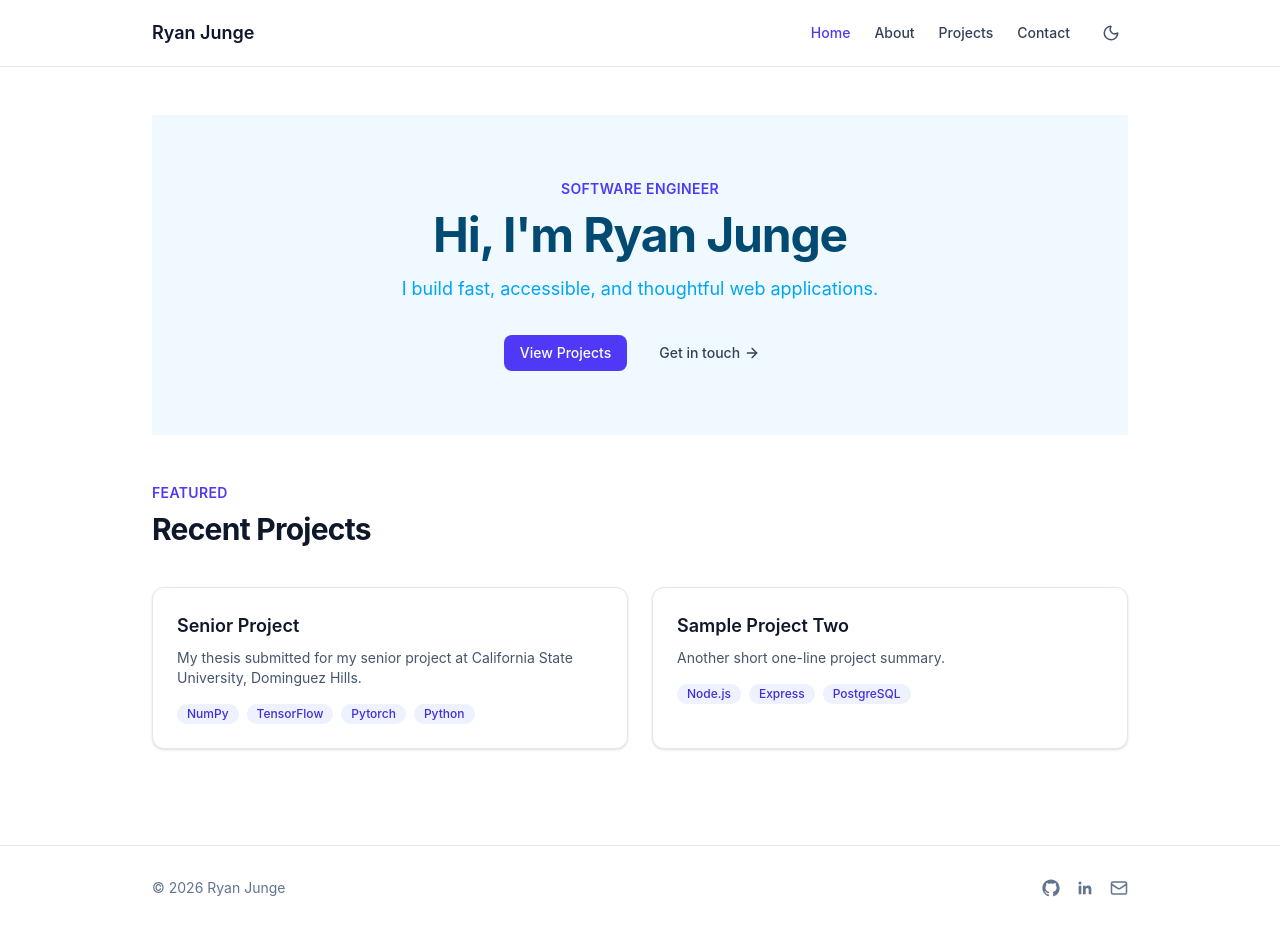
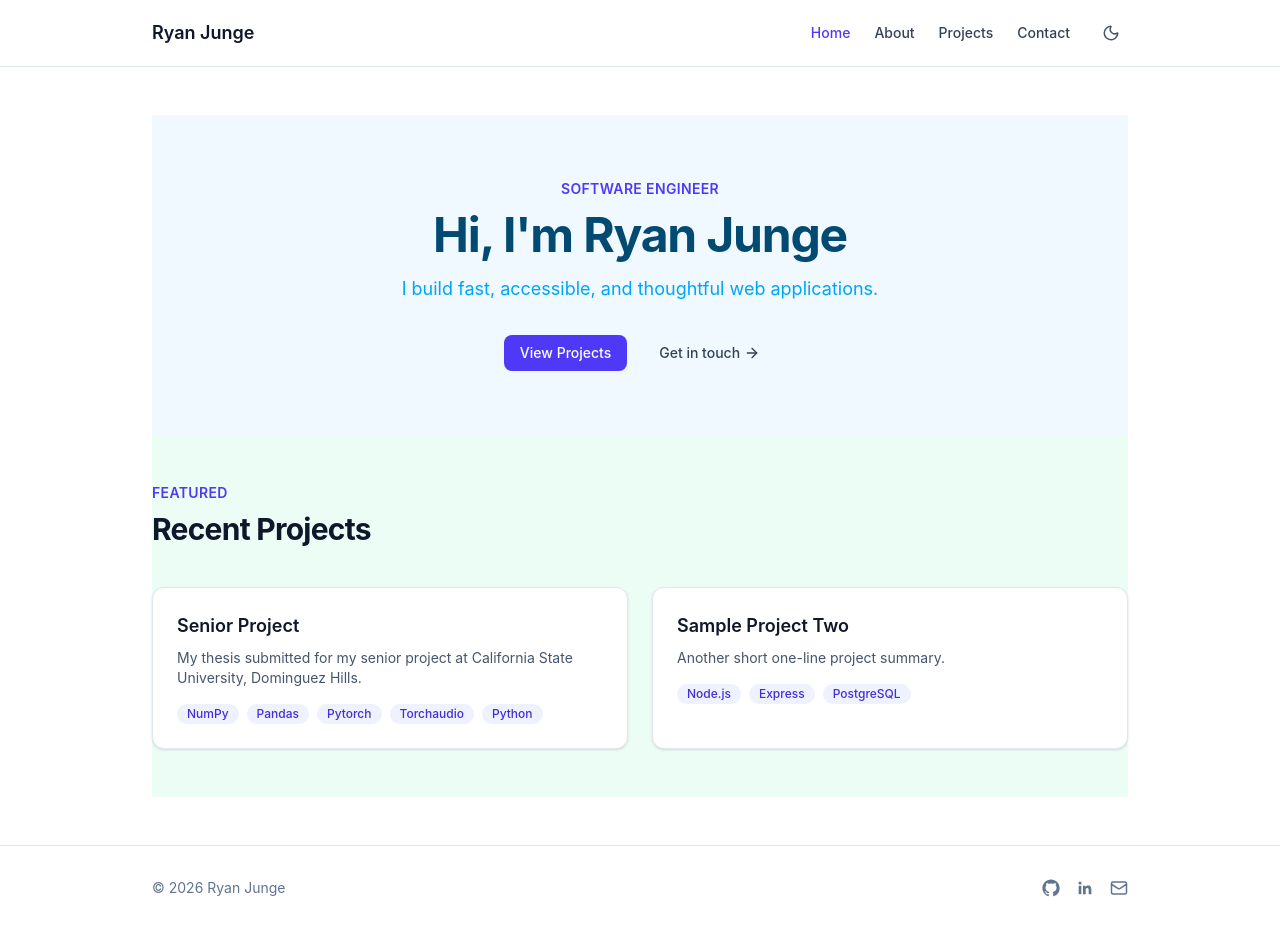
Before and after one commit to Ryguy1995/ryanjunge.dev, a React (Vite) app: page / in a window 1280 px wide. Built offline with nearby package versions, Linux system fonts and the light colour scheme.

Commit message:
Updated Home.tsx and projects.ts
updated styling for home
updated tech stack in project

```diff
--- a/src/data/projects.ts
+++ b/src/data/projects.ts
@@ -16,7 +16,7 @@ export const projects: Project[] = [
     description: 'My thesis submitted for my senior project at California State University, Dominguez Hills.',
     longDescription:
       'This project is a demonstration of a ground-up approach to designing and imlementing a "Deep Learning" model to solve a specific problem. This demonstration is within the scope of audio recognition applied to the automotive diagnostic domain.',
-    tech: ['NumPy', 'TensorFlow', 'Pytorch', 'Python',],
+    tech: ['NumPy', 'Pandas', 'Pytorch', 'Torchaudio', 'Python',],
     liveUrl: 'https://github.com/Ryguy1995/SeniorProjectSpring2024/blob/0d1af7209e04f928c0cebe7e1f081227b8b0d9b1/Final_doc.pdf',
     repoUrl: 'https://github.com/Ryguy1995/SeniorProjectSpring2024',
     featured: true,
--- a/src/pages/Home.tsx
+++ b/src/pages/Home.tsx
@@ -12,7 +12,7 @@ export function Home() {
   const featured = projects.filter((p) => p.featured)
 
   return (
-    <div>
+    <div className = "bg-emerald-50 dark:bg-gray-500">
       <motion.section
         initial={{ opacity: 0, y: 12 }}
         animate={{ opacity: 1, y: 0 }}
@@ -41,7 +41,7 @@ export function Home() {
         </div>
       </motion.section>
 
-      <section className="py-12 dark:text-slate-900">
+      <section className="py-12">
         <SectionHeading eyebrow="Featured" title="Recent Projects" />
         <div className="grid gap-6 sm:grid-cols-2">
           {featured.map((project) => (
```
